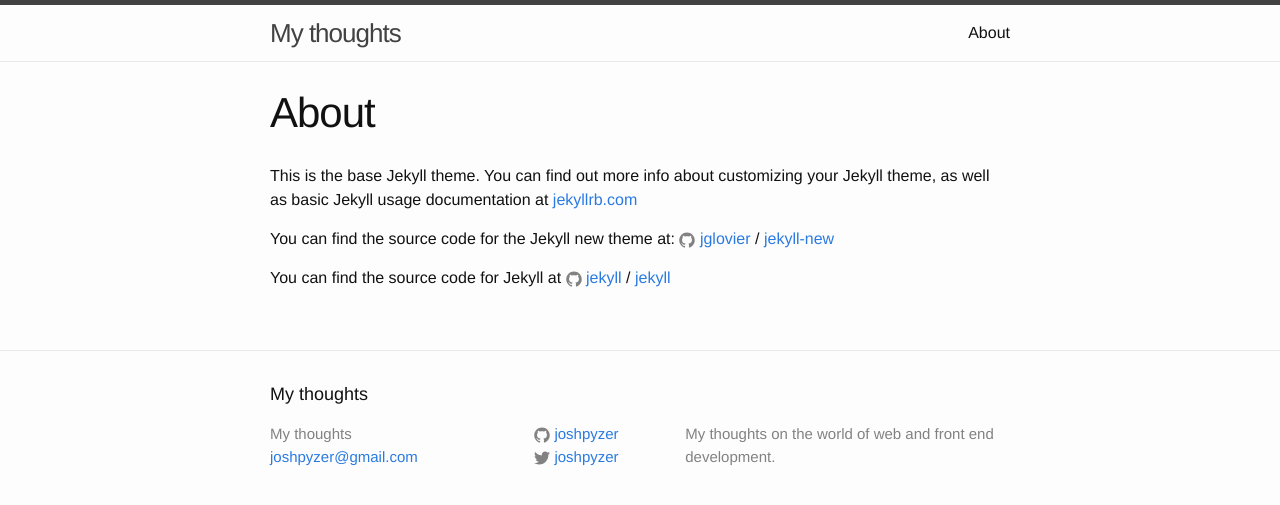
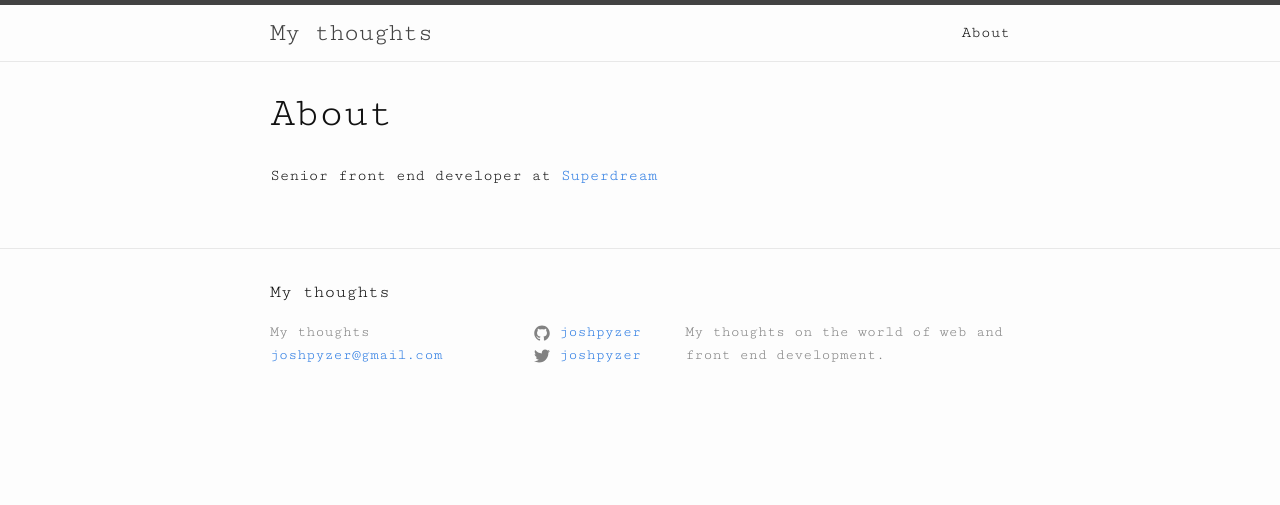
Before and after one commit to joshpyzer/joshpyzer.github.io, a Jekyll site: the page built from about.md, in a window 1280 px wide. Shown: the top 505 px of the page. Built offline with Jekyll 4.4.1, drawn with Linux system fonts in a browser that asks for light colours.

Commit message:
copy change

```diff
--- a/_includes/head.html
+++ b/_includes/head.html
@@ -9,4 +9,5 @@
   <link rel="stylesheet" href="{{ "/css/main.css" | prepend: site.baseurl }}">
   <link rel="canonical" href="{{ page.url | replace:'index.html','' | prepend: site.baseurl | prepend: site.url }}">
   <link rel="alternate" type="application/rss+xml" title="{{ site.title }}" href="{{ "/feed.xml" | prepend: site.baseurl | prepend: site.url }}">
+  <link href='https://fonts.googleapis.com/css?family=Cutive+Mono' rel='stylesheet' type='text/css'>
 </head>
--- a/about.md
+++ b/about.md
@@ -4,12 +4,4 @@ title: About
 permalink: /about/
 ---
 
-This is the base Jekyll theme. You can find out more info about customizing your Jekyll theme, as well as basic Jekyll usage documentation at [jekyllrb.com](http://jekyllrb.com/)
-
-You can find the source code for the Jekyll new theme at:
-{% include icon-github.html username="jglovier" %} /
-[jekyll-new](https://github.com/jglovier/jekyll-new)
-
-You can find the source code for Jekyll at
-{% include icon-github.html username="jekyll" %} /
-[jekyll](https://github.com/jekyll/jekyll)
+Senior front end developer at <a href="http://www.superdream.co.uk">Superdream</a>
--- a/css/main.scss
+++ b/css/main.scss
@@ -6,7 +6,7 @@
 
 
 // Our variables
-$base-font-family: "Helvetica Neue", Helvetica, Arial, sans-serif;
+$base-font-family: "Cutive Mono", Helvetica, Arial, sans-serif;
 $base-font-size:   16px;
 $base-font-weight: 400;
 $small-font-size:  $base-font-size * 0.875;
--- a/index.html
+++ b/index.html
@@ -14,6 +14,7 @@ layout: default
         <h2>
           <a class="post-link" href="{{ post.url | prepend: site.baseurl }}">{{ post.title }}</a>
         </h2>
+        {{ post.excerpt }}
       </li>
     {% endfor %}
   </ul>
```
Also changed, not shown: _posts/2016-04-06-the-30-day-writing-challenge.md (renamed from _posts/2016-03-30-the-30-day-writing-challenge.markdown, +4 -4 lines).
